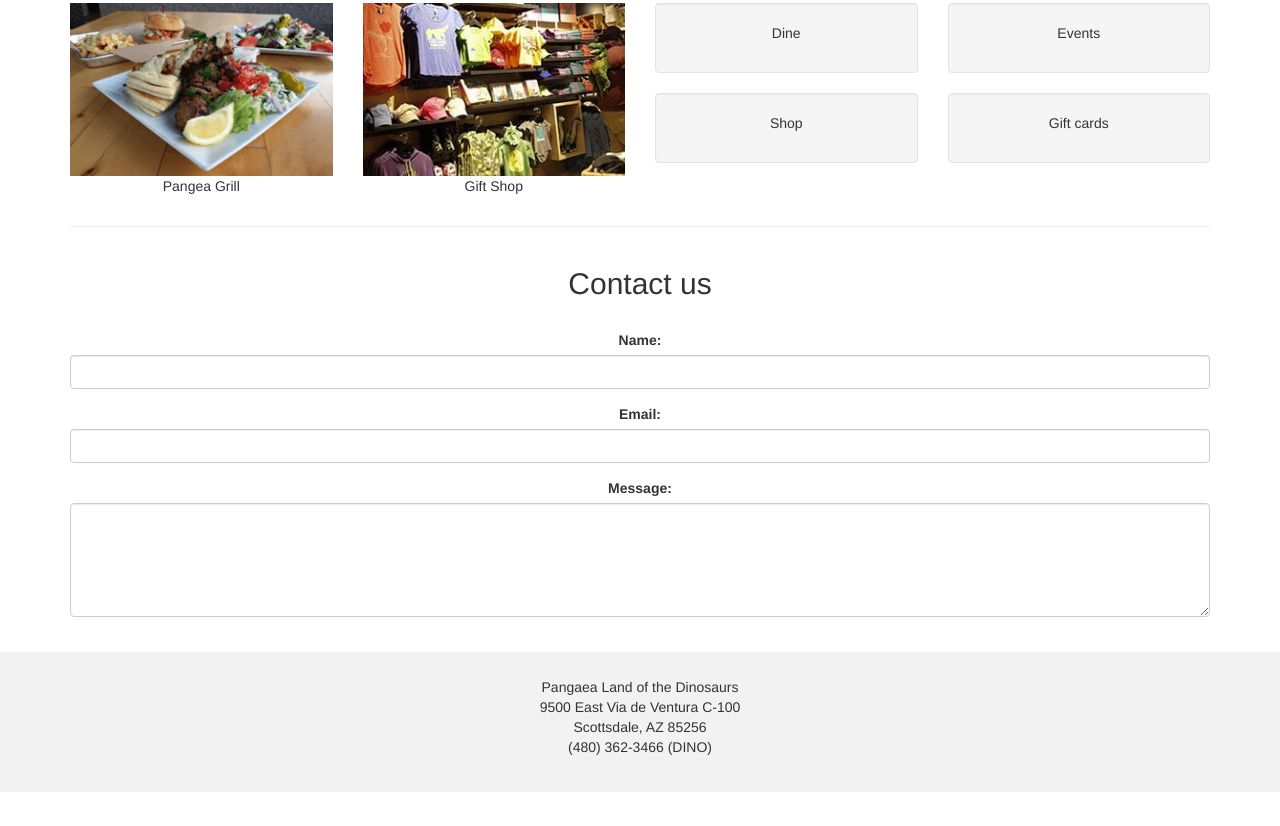
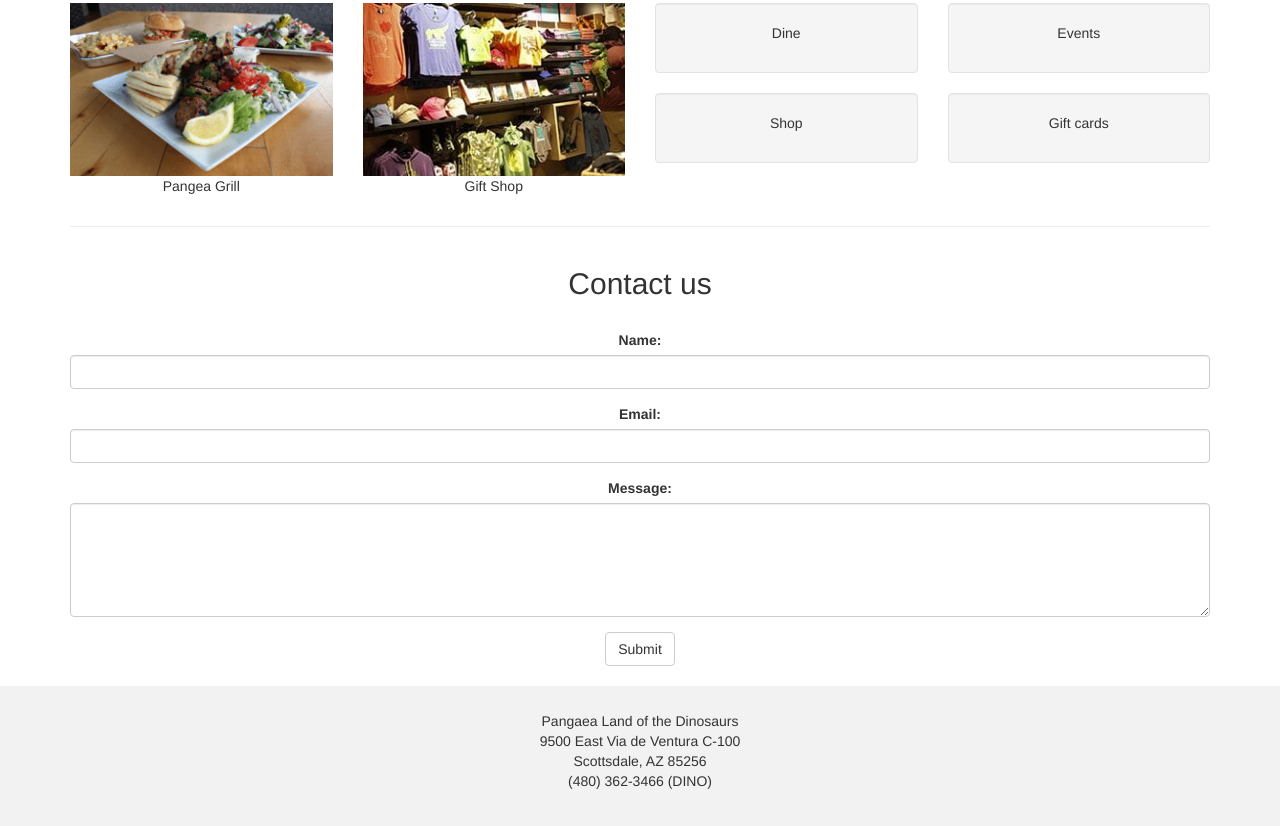
Before and after one commit to damonkd/odyseaDemo, a plain HTML site: page index.html in a window 1280 px wide. Shown: the part 736-1562 px from the top of the page. Before the commit the page ends 1528 px from the top, so only its background shows below. Drawn offline with nearby package versions, Linux system fonts and the light colour scheme.

Commit message:
added submit button

```diff
--- a/index.html
+++ b/index.html
@@ -182,6 +182,8 @@
         <label for="comment">Message:</label>
         <textarea class="form-control" rows="5" id="comment"></textarea>
       </div>
+
+      <button type="submit" class="btn btn-default">Submit</button>
   </div>
 </div><br>
 
```
